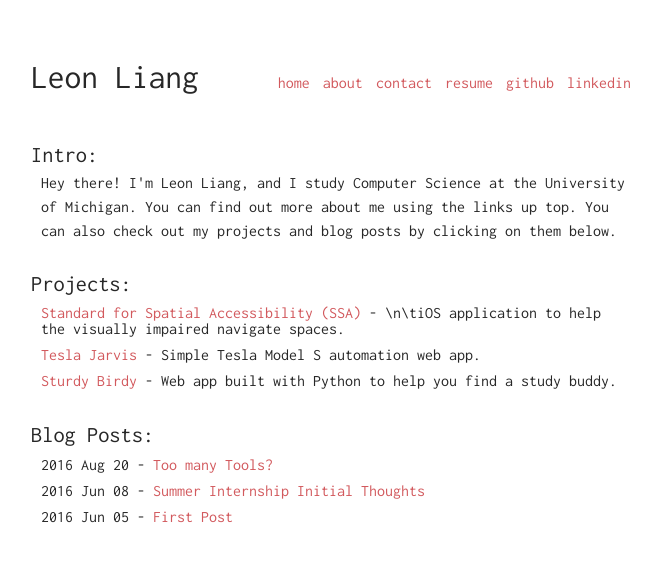
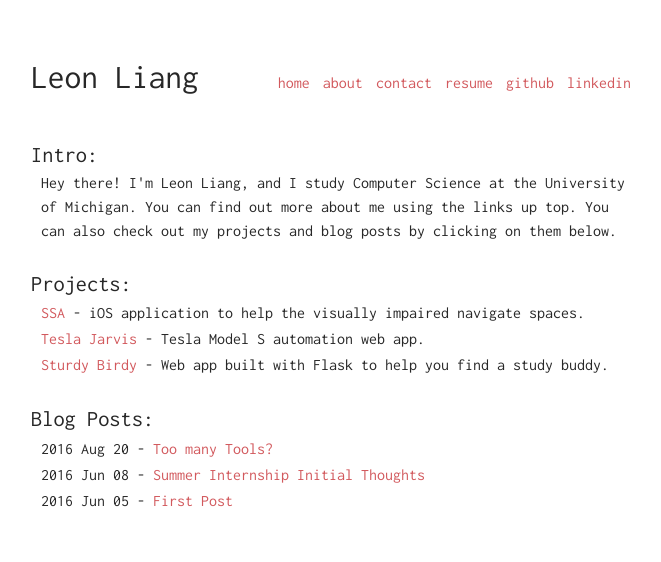
Before and after one commit to leonliang0395/leonliang0395.github.io, a Jekyll site: the page built from index.html, in a window 1280 px wide. Shown: the top 562 px of the page, without its empty margins (309-970 px from the left). Built offline with Jekyll 4.4.1, drawn with Linux system fonts in a browser that asks for light colours.

Commit message:
more updates

```diff
--- a/_data/projects.yml
+++ b/_data/projects.yml
@@ -1,11 +1,11 @@
-- title: Standard for Spatial Accessibility (SSA)
+- title: SSA
   url: https://github.com/aprokic/ssa
-  description: \n\tiOS application to help the visually impaired navigate spaces.
+  description: iOS application to help the visually impaired navigate spaces.
 
 - title: Tesla Jarvis
   url: https://github.com/leonliang0395/TeslaJarvis
-  description: Simple Tesla Model S automation web app.
+  description: Tesla Model S automation web app.
 
 - title: Sturdy Birdy
   url: https://github.com/leonliang0395/SturdyBirdy
-  description: Web app built with Python to help you find a study buddy.
+  description: Web app built with Flask to help you find a study buddy.
```
